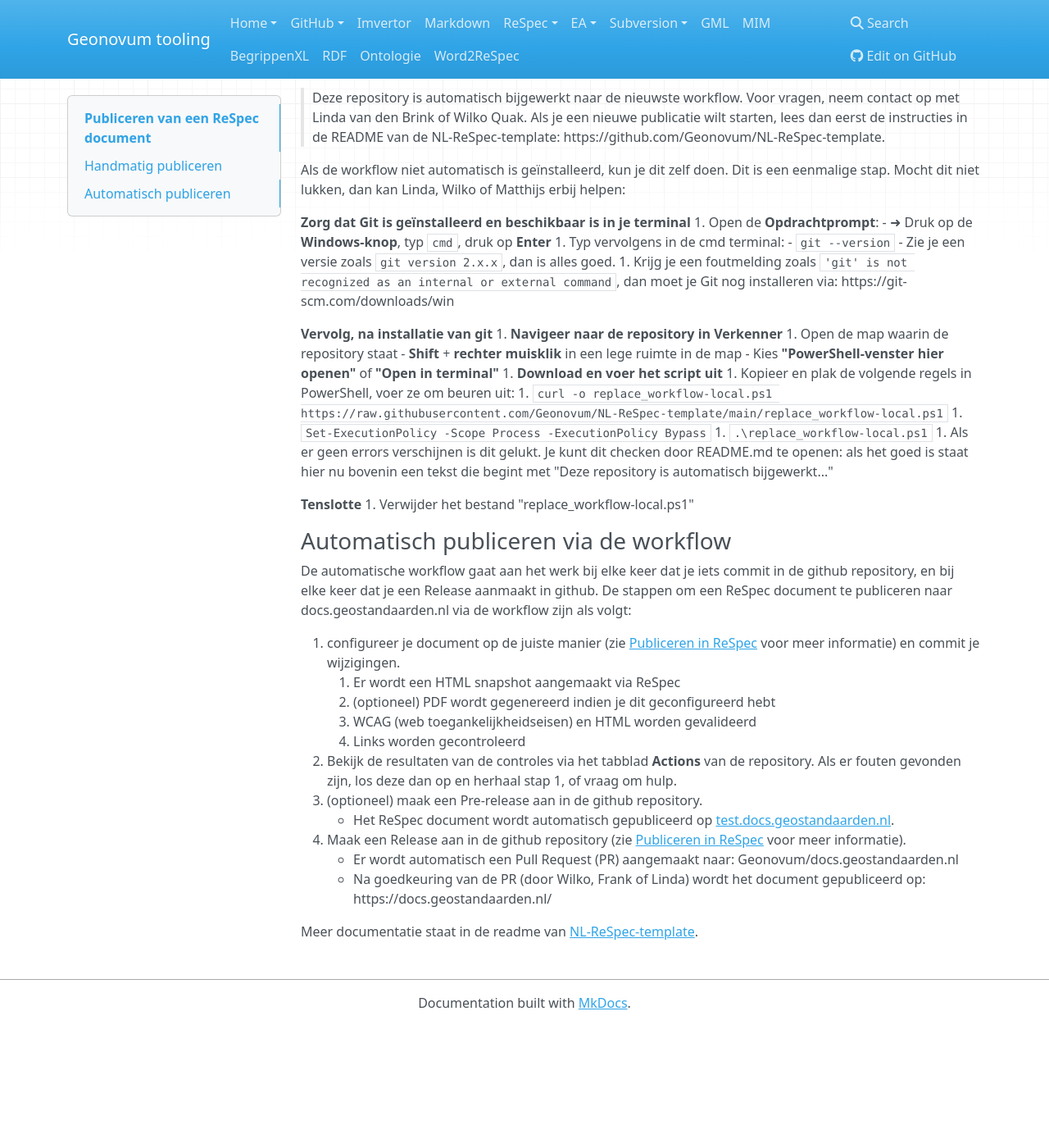
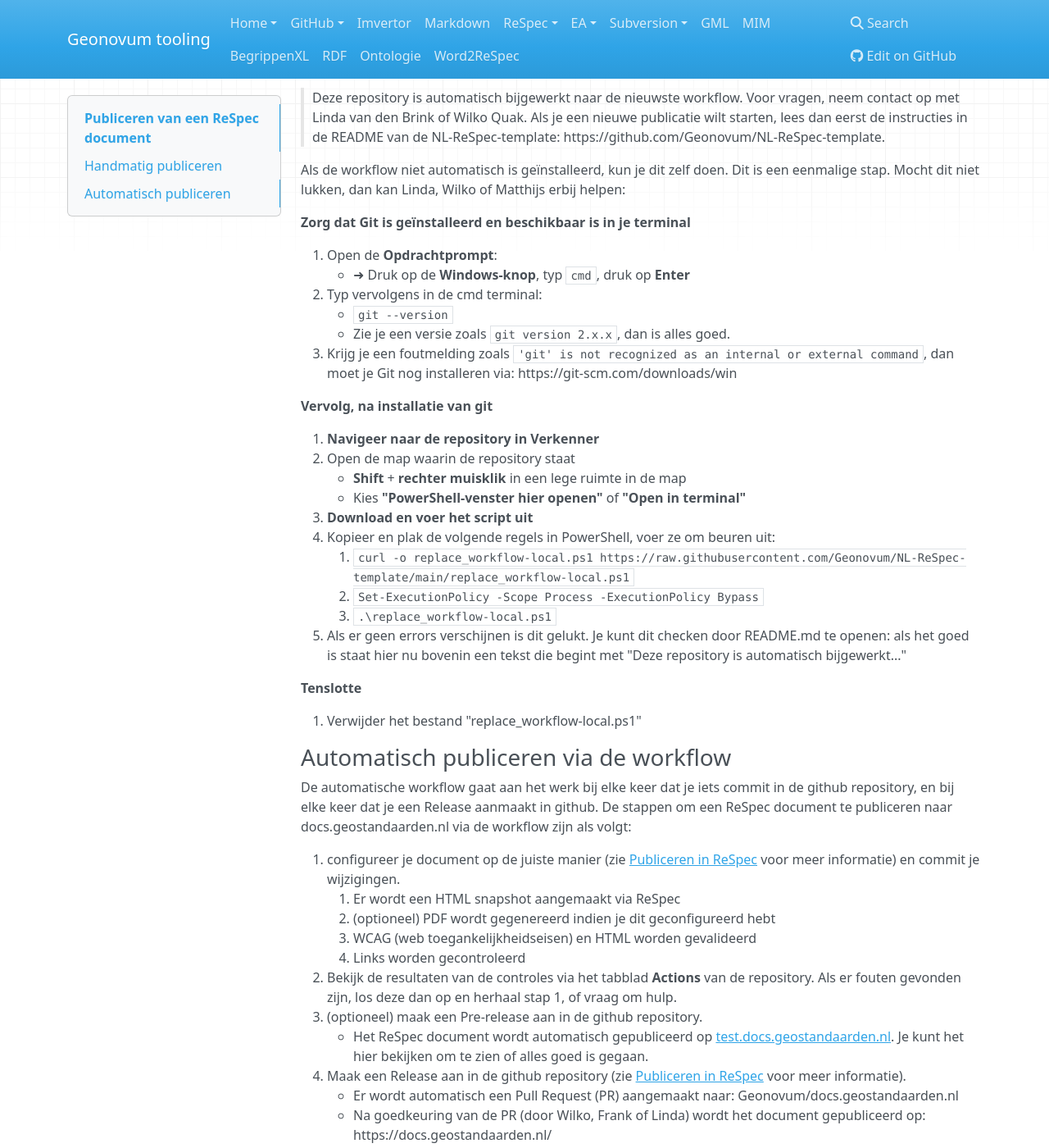
Before and after one commit to Geonovum/handleiding-tooling, an MkDocs documentation site: the page built from docs/ReSpec/ReSpec-publiceren.md, in a window 1280 px wide and 1400 px high, scrolled down 594 px. Shown: the whole window at 82% size. Built offline with MkDocs 1.6.1, drawn with Linux system fonts in a browser that asks for light colours; nearby versions of some CDN libraries; before the commit the page ends 1845 px from its top, so only the background shows below that.

Commit message:
correct syntax + add info

```diff
--- a/docs/ReSpec/ReSpec-publiceren.md
+++ b/docs/ReSpec/ReSpec-publiceren.md
@@ -20,6 +20,7 @@ Je kan controleren of de workflow is geïnstalleerd door bovenin de README.md in
 Als de workflow niet automatisch is geïnstalleerd, kun je dit zelf doen. Dit is een eenmalige stap. Mocht dit niet lukken, dan kan Linda, Wilko of Matthijs erbij helpen:
 
 **Zorg dat Git is geïnstalleerd en beschikbaar is in je terminal**
+
 1. Open de **Opdrachtprompt**:
     - ➜ Druk op de **Windows-knop**, typ `cmd`, druk op **Enter**
 1. Typ vervolgens in de cmd terminal:
@@ -28,6 +29,7 @@ Als de workflow niet automatisch is geïnstalleerd, kun je dit zelf doen. Dit is
 1. Krijg je een foutmelding zoals `'git' is not recognized as an internal or external command`, dan moet je Git nog installeren via: https://git-scm.com/downloads/win
 
 **Vervolg, na installatie van git**
+
 1. **Navigeer naar de repository in Verkenner**
 1. Open de map waarin de repository staat
     - **Shift** + **rechter muisklik** in een lege ruimte in de map
@@ -40,6 +42,7 @@ Als de workflow niet automatisch is geïnstalleerd, kun je dit zelf doen. Dit is
 1. Als er geen errors verschijnen is dit gelukt. Je kunt dit checken door README.md te openen: als het goed is staat hier nu bovenin een tekst die begint met "Deze repository is automatisch bijgewerkt..."
 
 **Tenslotte**
+
 1. Verwijder het bestand "replace_workflow-local.ps1"
 
 ### Automatisch publiceren via de workflow
@@ -53,7 +56,7 @@ De automatische workflow gaat aan het werk bij elke keer dat je iets commit in d
     1. Links worden gecontroleerd
 1. Bekijk de resultaten van de controles via het tabblad **Actions** van de repository. Als er fouten gevonden zijn, los deze dan op en herhaal stap 1, of vraag om hulp.
 1. (optioneel) maak een Pre-release aan in de github repository.
-    - Het ReSpec document wordt automatisch gepubliceerd op [test.docs.geostandaarden.nl](https://test.docs.geostandaarden.nl/).
+    - Het ReSpec document wordt automatisch gepubliceerd op [test.docs.geostandaarden.nl](https://test.docs.geostandaarden.nl/). Je kunt het hier bekijken om te zien of alles goed is gegaan.
 1. Maak een Release aan in de github repository (zie [Publiceren in ReSpec](./index.md#publiceren-in-respec) voor meer informatie).
     - Er wordt automatisch een Pull Request (PR) aangemaakt naar: Geonovum/docs.geostandaarden.nl
     - Na goedkeuring van de PR (door Wilko, Frank of Linda) wordt het document gepubliceerd op: https://docs.geostandaarden.nl/
```
Also changed, not shown: docs/ReSpec/index.md (+5 -4 lines).
